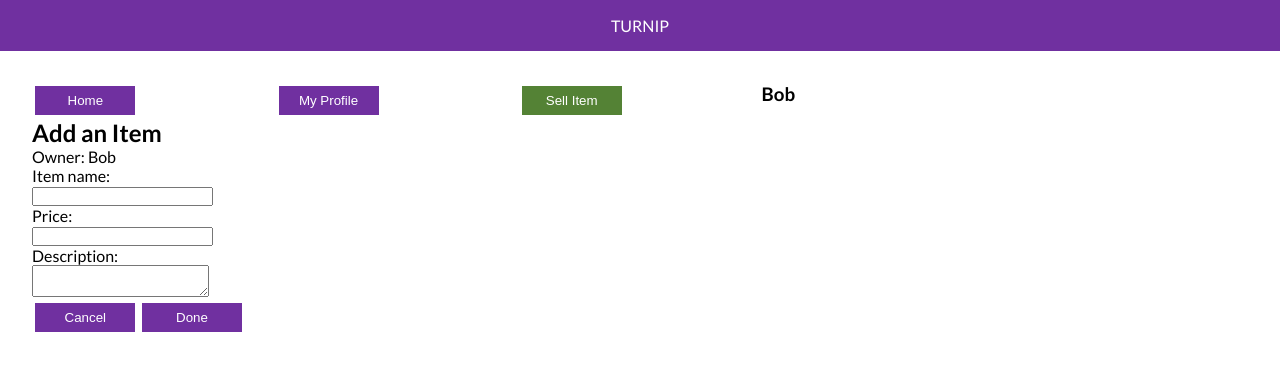
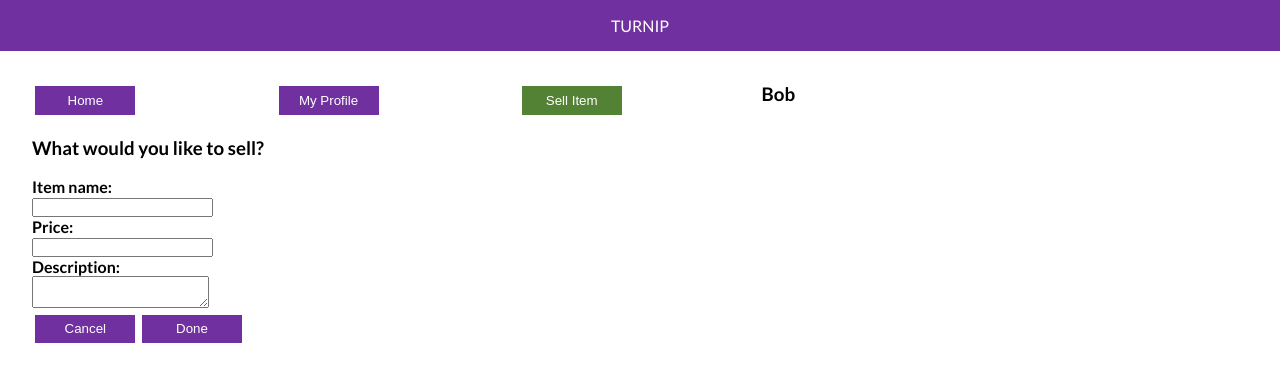
Before and after one commit to jadeleafmoon/turnip-app, a React (Create React App) app: page / in a window 1280 px wide. Both pictures are taken after a click on the button "Sell Item". Shown: the top 382 px of the page. Built offline with nearby package versions, Linux system fonts and the light colour scheme; no server answers.

Commit message:
feat: css styling for sell an item

```diff
--- a/src/App.css
+++ b/src/App.css
@@ -62,6 +62,13 @@ button:hover {
     margin-top: 0em;
 }
 
+.bottom-buttons-bar {
+    display: flex;
+    justify-content: center;
+    margin-top: 3em;
+    margin-bottom: 1em;
+}
+
 .item-card {
     display: grid;
 	grid-template-columns: 1fr 1fr 1fr 1fr 1fr;
@@ -72,3 +79,14 @@ button:hover {
     margin-top: 1em;
     margin-bottom: 1em;
 }
+
+.add-item-section {
+    margin-top: 1em;
+    margin-bottom: 1em;
+
+}
+
+.subtitle {
+    margin-top: 1em;
+    margin-bottom: 1em;
+}
--- a/src/App.js
+++ b/src/App.js
@@ -234,7 +234,7 @@ function App() {
 						<ButtonSelectUser setCurrentUser={setCurrentUser} />
 						<span>{<h3> {currentUser} </h3>}</span>
 					</div>
-					<h2>All Items</h2>
+					<h3 className="subtitle">All Items</h3>
 					<AllItems
 						items={items}
 						handleClickViewButton={handleClickViewButton}
@@ -301,7 +301,7 @@ function App() {
 						<span>{<h3> {currentUser} </h3>}</span>
 					</div>
 
-					<h2>Single Item</h2>
+					<h3>Single Item</h3>
 					<SelectedItem
 						selectedItem={selectedItem}
 						handleClickDeleteItemButton={handleClickDeleteItemButton}
@@ -327,7 +327,7 @@ function App() {
 						<span>{<h3> {currentUser} </h3>}</span>
 					</div>
 
-					<h2>Welcome {currentUser}! These are your items.</h2>
+					<h3 className="subtitle">Welcome {currentUser}! These are your items.</h3>
 					<AllItemsByOwner
 						currentUser={currentUser}
 						items={items}
--- a/src/components/AddItemForm.js
+++ b/src/components/AddItemForm.js
@@ -11,13 +11,14 @@ const AddItemForm = (props) => {
 		currentUser
 	} = props;
 	return (
-		<section>
-			<h2>Add an Item</h2>
+		<section className="add-item-section">
+			<h3 className="subtitle">What would you like to sell?</h3>
+			{/* <div>
+				<p>Owner:</p>
+				<p>{currentUser}</p>
+			</div> */}
 			<div>
-				<p>Owner: {currentUser}</p>
-			</div>
-			<div>
-				<p>Item name:</p>
+				<p><b>Item name:</b></p>
 				<input
 					type="text"
 					name="name"
@@ -28,7 +29,7 @@ const AddItemForm = (props) => {
 			</div>
 
 			<div>
-				<p>Price:</p>
+				<p><b>Price:</b></p>
 				<input
 					type="text"
 					name="price"
@@ -39,7 +40,7 @@ const AddItemForm = (props) => {
 			</div>
 
 			<div>
-				<p>Description:</p>
+				<p><b>Description:</b></p>
 				<textarea
 					name="description"
 					value={itemToAdd.description}
--- a/src/components/EditItemForm.js
+++ b/src/components/EditItemForm.js
@@ -12,7 +12,7 @@ const EditItemForm = (props) => {
 	} = props;
 	return (
 		<div>
-			<h2>Edit Item</h2>
+			<h3 className="subtitle">Edit Item</h3>
 			<div>
                 <p>Item name:</p>
 				<input
--- a/src/components/SelectedItem.js
+++ b/src/components/SelectedItem.js
@@ -13,16 +13,21 @@ const SelectedItem = (props) => {
 	return (
 		<section>
 			<div>
-				{itemWasBought && <h2>You bought the item!</h2>}
-				<span>
-					<p>{selectedItem.id}</p>
+				{itemWasBought && <h3 className="subtitle">You bought the item!</h3>}
+				<div className="item-card items-top-row">
+					<span>Owner</span>
+					<span>Item Name</span>
+					<span>Price</span>
+					<span>Description</span>
+				</div>
+				<span className="item-card">
+					<p>{selectedItem.owner}</p>
 					<p>{selectedItem.name}</p>
 					<p>{selectedItem.price}</p>
-					<p>{selectedItem.owner}</p>
 					<p>{selectedItem.description}</p>
 				</span>
 				{selectedItem.owner === currentUser ? (
-					<div>
+					<div className="bottom-buttons-bar">
 						<button onClick={() => handleClickDeleteItemButton(selectedItem)}>
 							Delete
 						</button>
```
